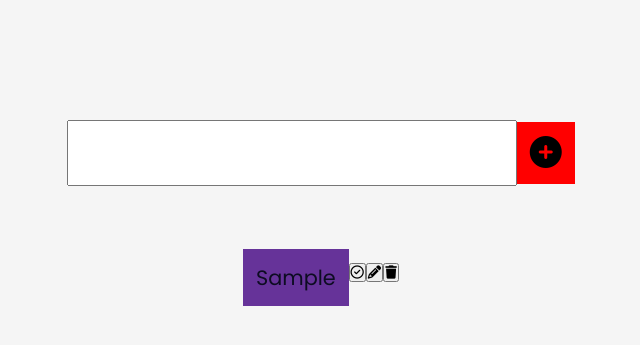
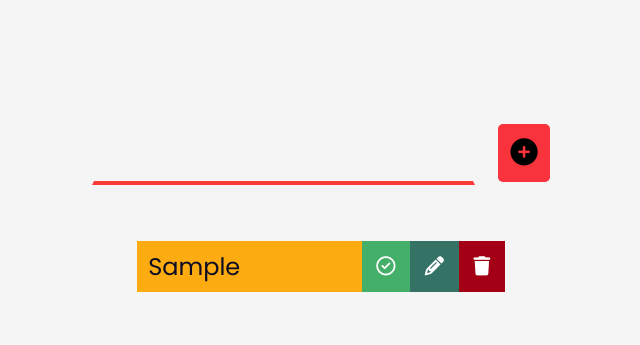
Before and after one commit to emmanuelkumah/task_manager, a plain HTML site: page index.html in a window 1280 px wide. Both pictures are taken after typing "Sample" into the empty fields and a click on the button 864 px from the left and 304 px from the top of the page. Shown: the part 151-496 px from the top of the page, without its empty margins (319-959 px from the left). Drawn offline with Linux system fonts and the light colour scheme.

Commit message:
Delete a todo item

```diff
--- a/app.js
+++ b/app.js
@@ -2,10 +2,12 @@
 const todoInput = document.getElementById("todo-input");
 const submitBtn = document.getElementById("todo-btn");
 const today = document.getElementById("date");
-const todoLists = document.querySelector(".todo-lists");
+const todoList = document.querySelector(".todo-list");
 
 //event handler
 submitBtn.addEventListener("click", addTodo);
+todoList.addEventListener("click", deleteTodo);
+
 //functions
 const date = new Date();
 //get month=
@@ -17,18 +19,16 @@ today.textContent = day + "/" + month + "/" + year;
 //addtodo
 function addTodo(e) {
   e.preventDefault();
-  todoInput.value;
   //create todo div
   const todoDiv = document.createElement("div");
-  todoDiv.classList.add("todo-container");
-  //create a li element
+  todoDiv.classList.add("todo");
+  //create a list
   const newTodo = document.createElement("li");
   newTodo.innerText = todoInput.value;
   newTodo.classList.add("todo-item");
 
   //attach the list to the div
   todoDiv.appendChild(newTodo);
-  todoLists.appendChild(todoDiv);
   //clear the input field;
   todoInput.value = "";
 
@@ -47,4 +47,15 @@ function addTodo(e) {
   deleteBtn.innerHTML = `<i class="fas fa-trash"></i>`;
   deleteBtn.classList.add("delete-btn");
   todoDiv.appendChild(deleteBtn);
+
+  //append div to lists
+  todoList.appendChild(todoDiv);
 }
+
+//delete a  task
+function deleteTodo(e) {
+  const item = e.target;
+  if (item.classList.contains("delete-btn")) {
+    item.parentElement.remove();
+  }
+}
--- a/index.html
+++ b/index.html
@@ -20,12 +20,12 @@
     <main>
         <section>
             <form class="todo-form">
-                <input type="text" name="" id="todo-input">
+                <input type="text" name="" id="todo-input" autofocus>
                 <button type="submit" id="todo-btn" class="submit-btn"><i class="fas fa-plus-circle"></i></button>
             </form>
         </section>
         <section class="todo-container">
-           <ul class="todo-lists">
+           <ul class="todo-list">
 
            </ul>
         </section>
--- a/styles.css
+++ b/styles.css
@@ -1,9 +1,11 @@
 *,
 ::after,
-::before {
+::before,
+:focus {
   margin: 0;
   padding: 0;
   box-sizing: border-box;
+  outline: none;
 }
 body {
   background-color: #f5f5f5;
@@ -24,15 +26,22 @@ header {
   margin: 2rem 0 2rem;
 }
 
+input[type="text"] {
+  border-color: transparent;
+  background-color: transparent;
+  border-bottom: 4px solid #ff3c38;
+  margin-right: 1.4rem;
+}
 input[type="text"],
 .submit-btn {
-  font-size: 2rem;
+  font-size: 1.7rem;
   padding: 0.8rem;
   /* border: none; */
 }
 .submit-btn {
-  background: red;
+  background: #f8333c;
   border: none;
+  border-radius: 5px;
   /* border-radius: 50%; */
 }
 .todo-container {
@@ -41,19 +50,50 @@ input[type="text"],
   align-items: center;
   /* min-width: 50vw; */
 }
-.todo-lists {
+.todo-list {
   min-width: 30%;
+  list-style: none;
+}
+
+.todo {
+  margin: 0.5rem;
+  background-color: #fcab10;
+  font-size: 1.5rem;
+  color: #0d0c22;
+  display: flex;
+  justify-content: space-between;
+  align-items: center;
+  transition: all 1s ease;
+}
+.todo li {
+  flex: 1;
   list-style-type: none;
 }
 .todo-item {
-  /* list-style-type: none; */
-  margin: 1rem 0 0.4rem;
-  background-color: rebeccapurple;
-  padding: 0.8rem;
-  font-size: 1.3rem;
-  /*   color: black;
-  display: flex;
-  justify-content: space-between;
-  align-items: center;
-  transition: all 1s ease; */
+  padding: 0rem 0.7rem;
 }
+/* Action buttons */
+.complete-btn,
+.edit-btn,
+.delete-btn {
+  font-size: 1.2rem;
+  border: none;
+  color: #fff;
+  padding: 0.92rem;
+}
+.complete-btn {
+  background-color: #44af69;
+}
+.delete-btn {
+  background-color: #a30015;
+}
+.edit-btn {
+  background-color: #357266;
+}
+
+/* disable clicking on icons */
+.fa-trash,
+.fa-pencil,
+.fa-check-circle {
+  pointer-events: none;
+}
```
